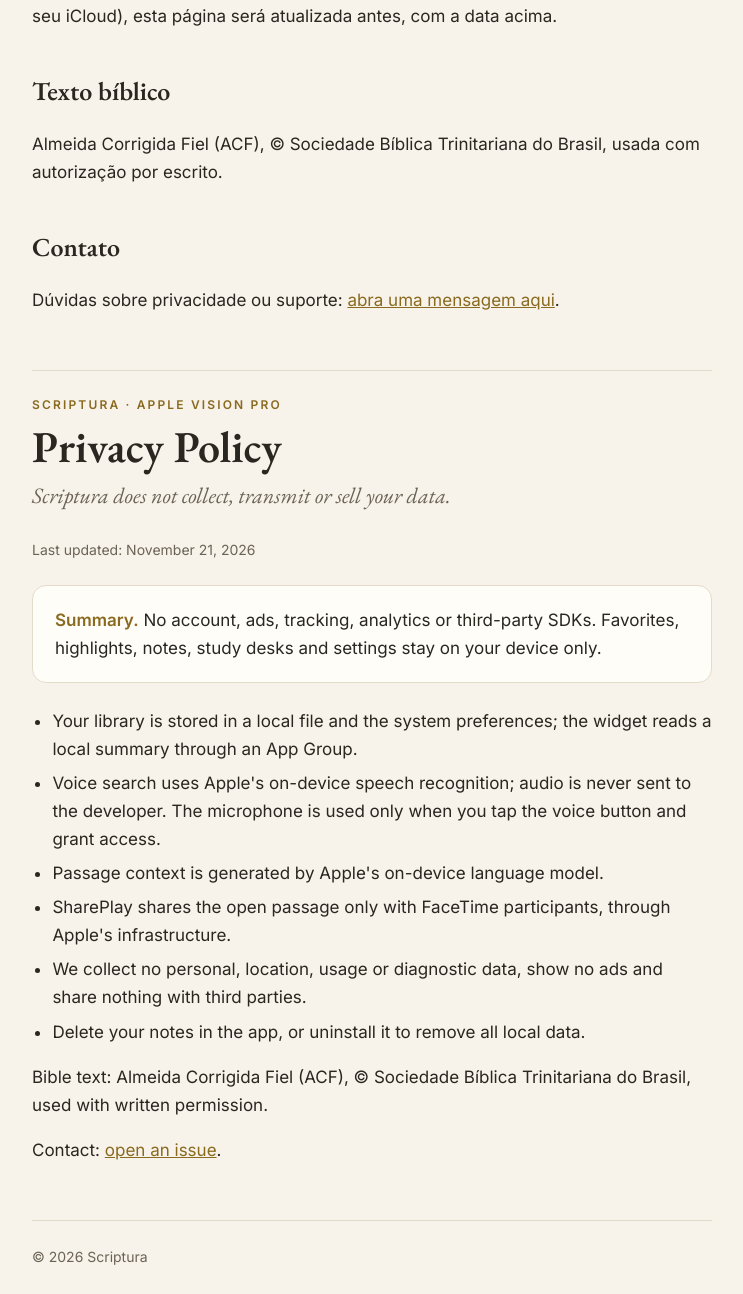
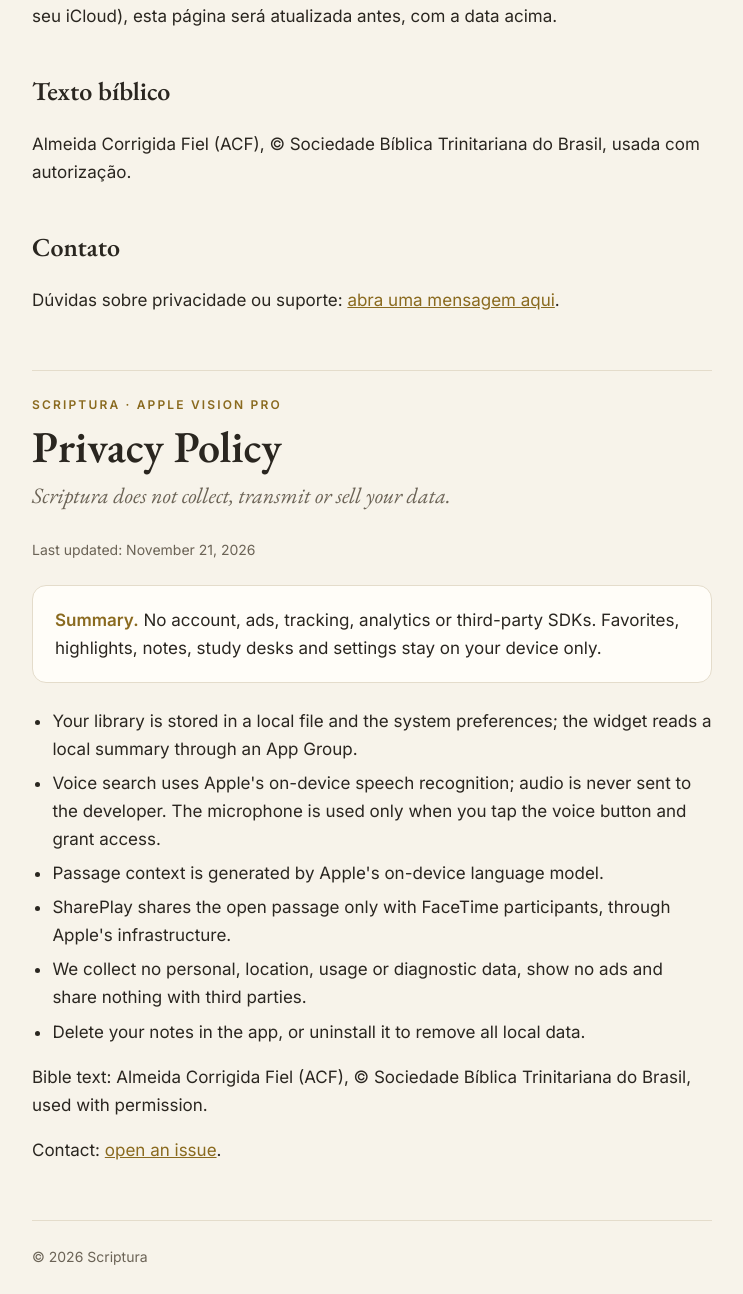
Before and after one commit to eliel9012/scriptura-privacidade, a plain HTML site: page index.html in a window 1280 px wide. Shown: the part 1846-3140 px from the top of the page, without its empty margins (268-1011 px from the left). Drawn offline with nearby package versions, Linux system fonts and the light colour scheme.

Commit message:
Ajusta crédito da ACF
Co-Authored-By: Claude Opus 5.5 <noreply@anthropic.com>

```diff
--- a/index.html
+++ b/index.html
@@ -82,7 +82,7 @@
     <p>Se um recurso futuro mudar algo aqui (por exemplo, sincronização opcional pelo seu iCloud), esta página será atualizada antes, com a data acima.</p>
 
     <h2>Texto bíblico</h2>
-    <p>Almeida Corrigida Fiel (ACF), © Sociedade Bíblica Trinitariana do Brasil, usada com autorização por escrito.</p>
+    <p>Almeida Corrigida Fiel (ACF), © Sociedade Bíblica Trinitariana do Brasil, usada com autorização.</p>
 
     <h2>Contato</h2>
     <p>Dúvidas sobre privacidade ou suporte: <a href="https://github.com/eliel9012/scriptura-privacidade/issues">abra uma mensagem aqui</a>.</p>
@@ -107,7 +107,7 @@
       <li>We collect no personal, location, usage or diagnostic data, show no ads and share nothing with third parties.</li>
       <li>Delete your notes in the app, or uninstall it to remove all local data.</li>
     </ul>
-    <p>Bible text: Almeida Corrigida Fiel (ACF), © Sociedade Bíblica Trinitariana do Brasil, used with written permission.</p>
+    <p>Bible text: Almeida Corrigida Fiel (ACF), © Sociedade Bíblica Trinitariana do Brasil, used with permission.</p>
     <p>Contact: <a href="https://github.com/eliel9012/scriptura-privacidade/issues">open an issue</a>.</p>
   </section>
 
```
